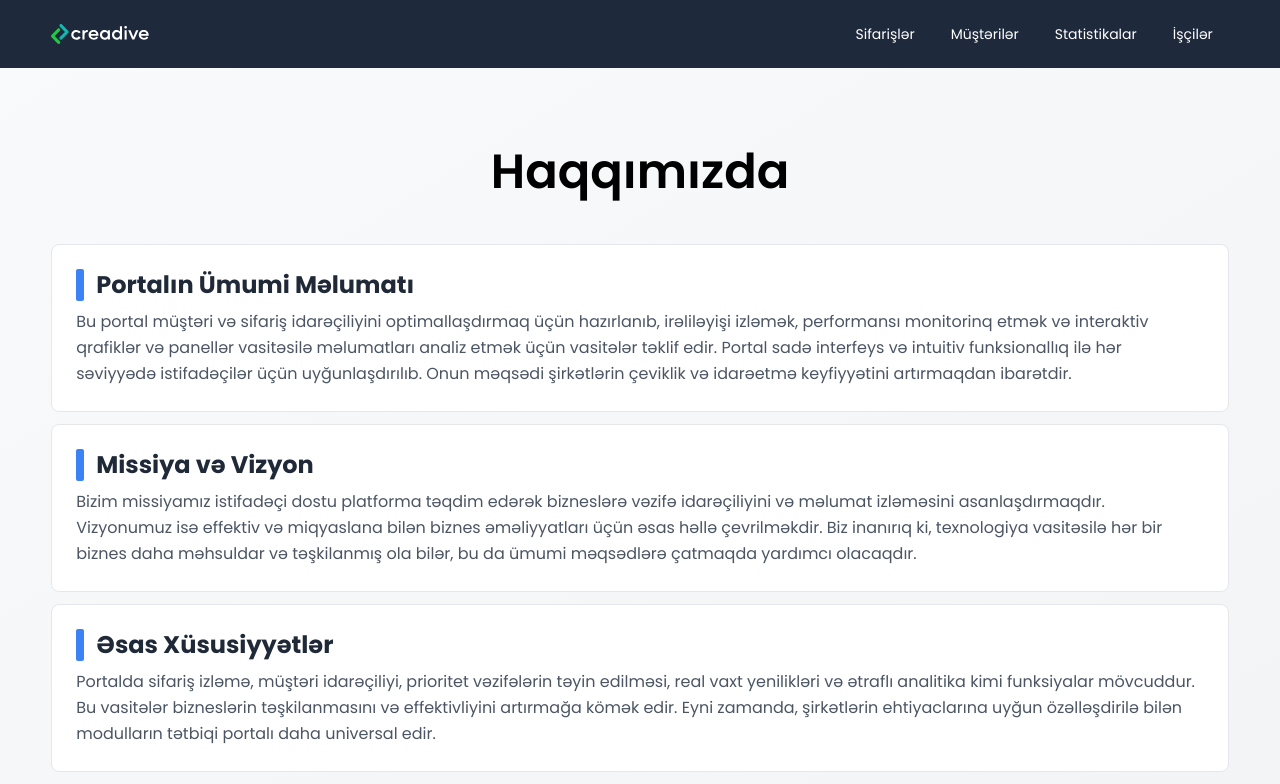
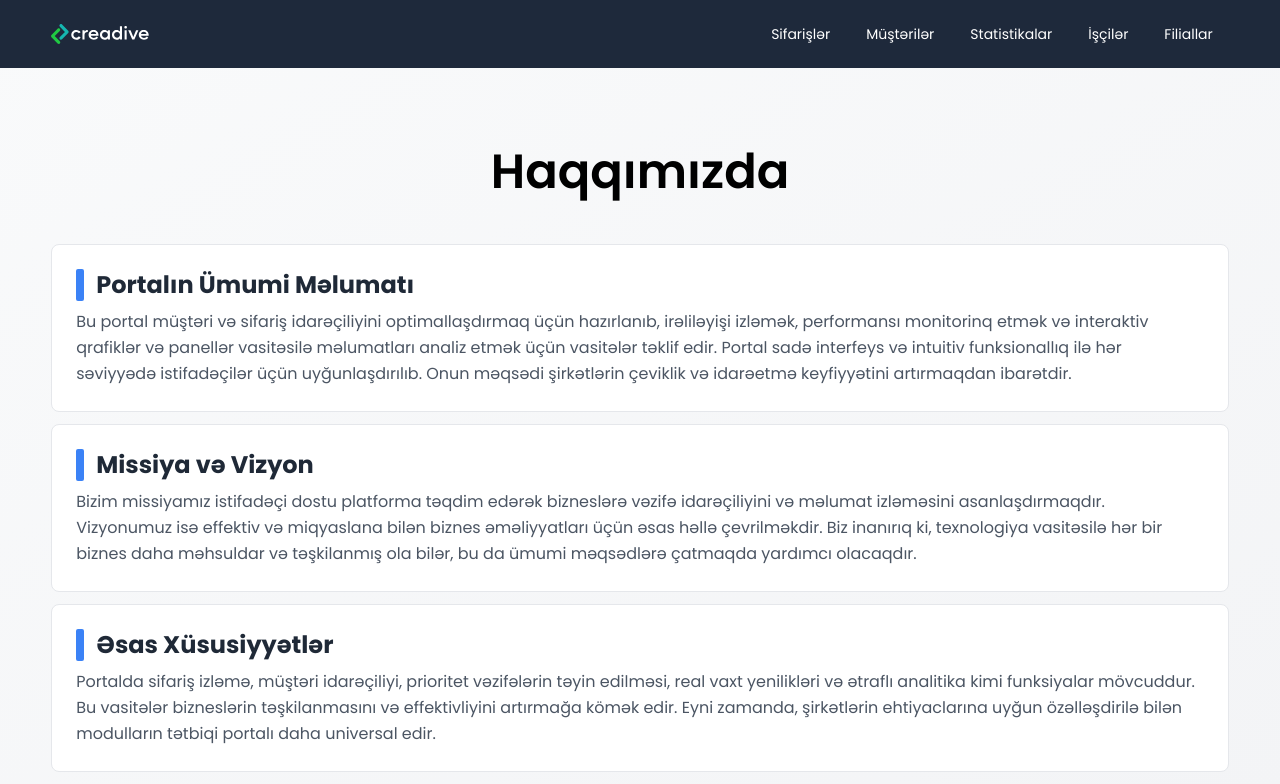
Before and after one commit to nihad-xalq/creatrax, a Next.js app: page /about in a window 1280 px wide. Shown: the top 784 px of the page. Built offline with nearby package versions, Linux system fonts and the light colour scheme.

Commit message:
branches added to header

```diff
--- a/src/components/semantic/Header.tsx
+++ b/src/components/semantic/Header.tsx
@@ -16,7 +16,7 @@ const headerLinks: HeaderLinksTypes[] = [
   { title: "Müştərilər", href: "/clients" },
   { title: "Statistikalar", href: "/dashboard" },
   { title: "İşçilər", href: "/employees" },
-  // { title: "Əlaqə", href: "/contact" },
+  { title: "Filiallar", href: "/branches" },
 ];
 
 export const Header = () => {
```
